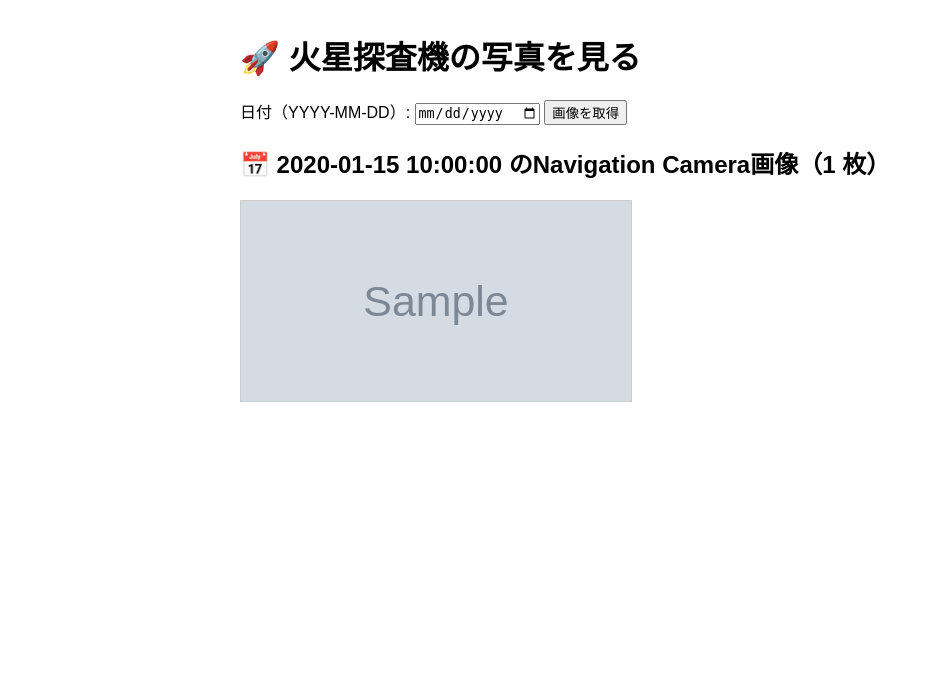
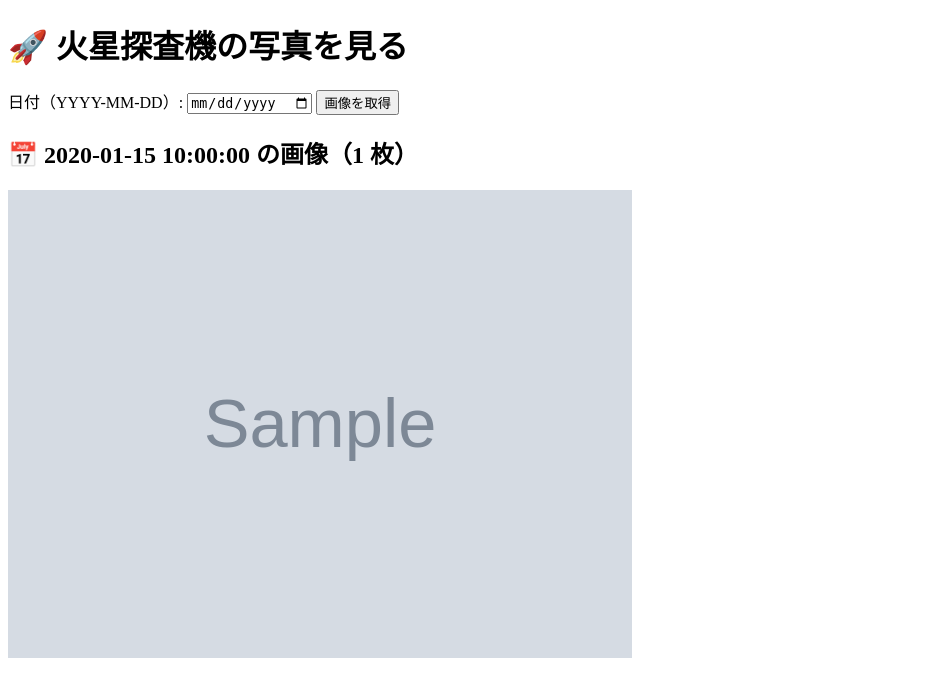
Before and after one commit to wakabourne/monomono_connpass_render, a Flask app: template templates/index.html in a window 1280 px wide. Shown: the top 697 px of the page, without its empty margins (0-930 px from the left). Run offline with Flask 3, Linux system fonts and the light colour scheme; the template is opened without the code that fills it: most values are stand-ins (such as "Sample title", 1, 10 or a date in 2020); grey boxes marked "Sample" are stand-in pictures.

Commit message:
Update index.html

```diff
--- a/templates/index.html
+++ b/templates/index.html
@@ -1,27 +1,17 @@
 <!DOCTYPE html>
 <html>
 <head>
-    <title>火星探査機画像ビューア</title>
+    <meta charset="utf-8">
+    <title>Mars Rover Photos</title>
     <style>
-        body {
-            font-family: sans-serif;
-            max-width: 800px;
-            margin: 2em auto;
-            padding: 0 1em;
-        }
-        form {
-            margin-bottom: 20px;
-        }
         .photo-grid {
             display: grid;
-            grid-template-columns: repeat(2, 1fr);
-            gap: 20px;
+            grid-template-columns: 1fr 1fr;
+            gap: 16px;
         }
-        .photo-grid img {
+        img {
             width: 100%;
-            height: 200px;
-            object-fit: cover;
-            border: 1px solid #ccc;
+            height: auto;
         }
     </style>
 </head>
@@ -32,12 +22,13 @@
         <input type="date" name="date" value="{{ date }}" required>
         <input type="submit" value="画像を取得">
     </form>
-
     {% if photos %}
-        <h2>📅 {{ date }} のNavigation Camera画像（{{ photos|length }} 枚）</h2>
+        <h2>📅 {{ date }} の画像（{{ photos|length }} 枚）</h2>
         <div class="photo-grid">
             {% for photo in photos %}
-                <img src="{{ photo.img_src }}" alt="Mars photo">
+                <div>
+                    <img src="{{ photo.img_src }}" alt="Mars photo">
+                </div>
             {% endfor %}
         </div>
     {% elif date %}
```
